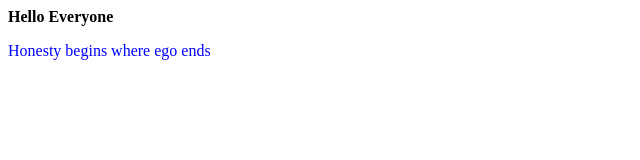
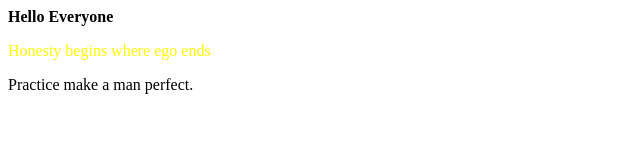
Before and after one commit to wingspiker/git_assignment, a plain HTML site: page index.html in a window 1280 px wide. Shown: the whole page, without its empty margins (0-640 px from the left). Drawn offline with Linux system fonts and the light colour scheme.

Commit message:
Update index.html

```diff
--- a/index.html
+++ b/index.html
@@ -8,6 +8,7 @@
 </head>
 <body>
     <b>Hello Everyone</b>
-    <p style="color:blue">Honesty begins where ego ends</p>
+    <p style="color:yellow">Honesty begins where ego ends</p>
+    <p>Practice make a man perfect.</p>
 </body>
 </html>
```
